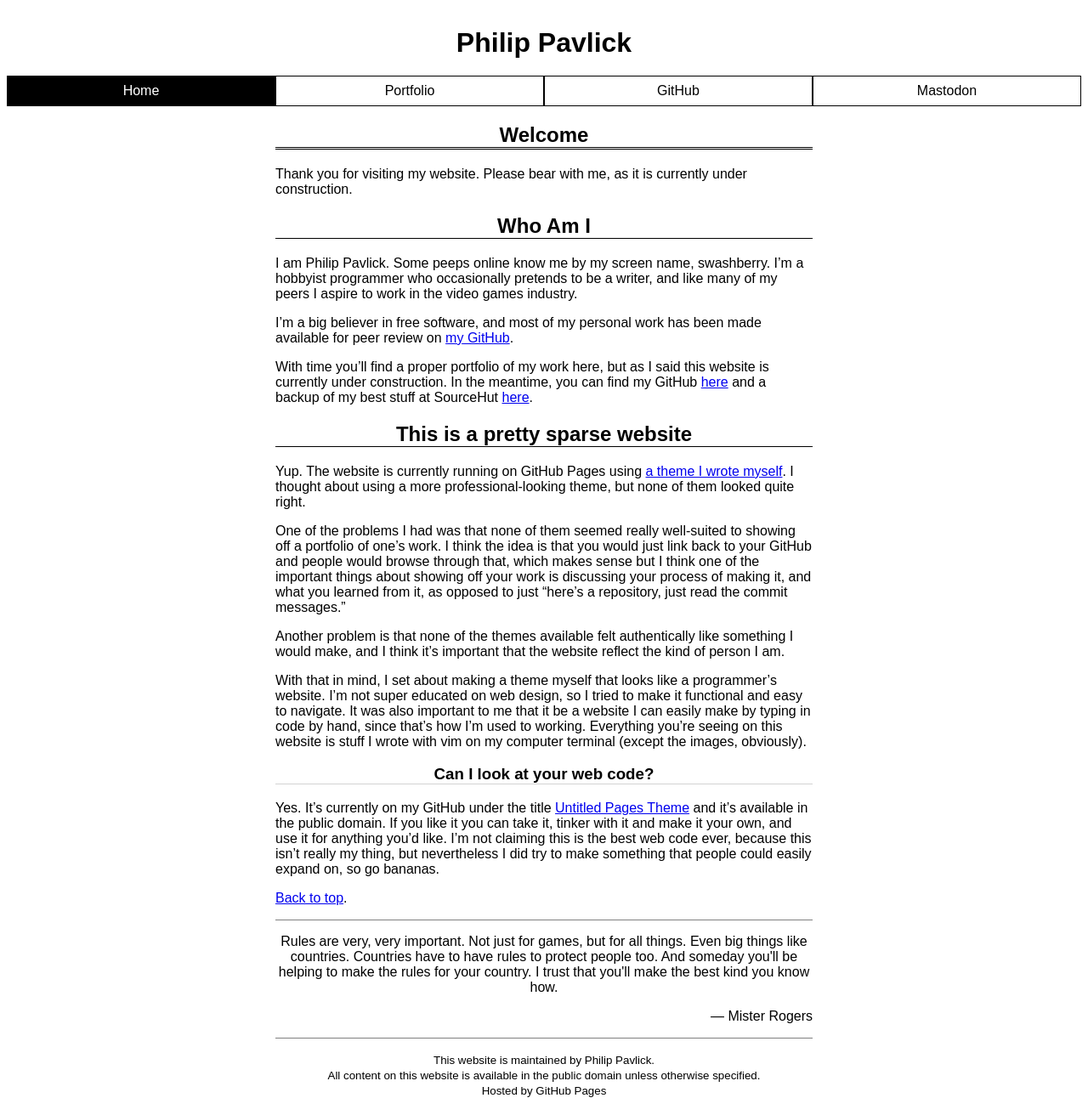
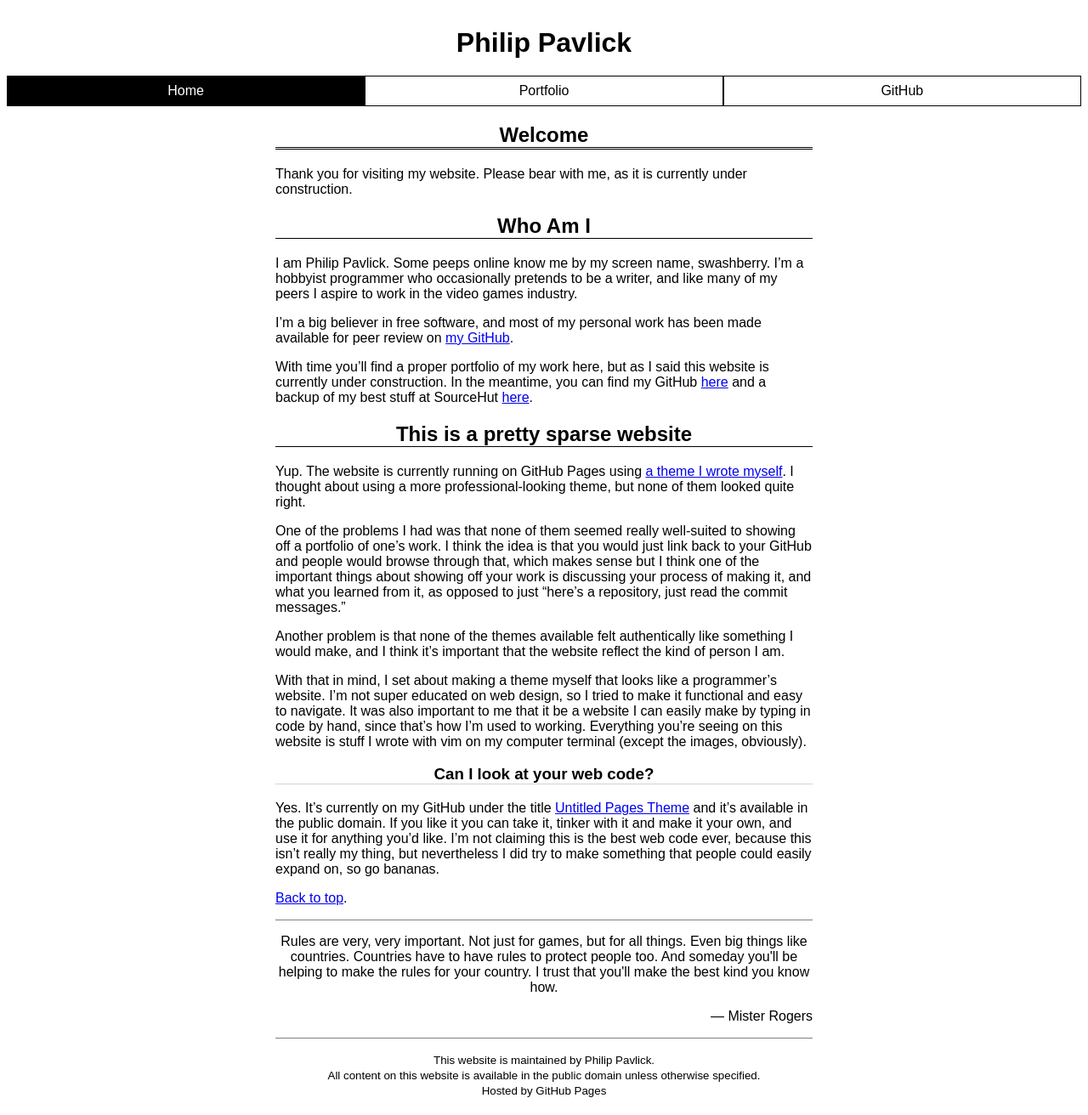
Before and after one commit to swashdev/swashdev.github.io, a Jekyll site: the page built from index.md, in a window 1280 px wide. Shown: the whole page at 85% size. Built offline with Jekyll 4.4.1, drawn with Linux system fonts in a browser that asks for light colours.

Commit message:
Remove Mastodon link from navigation bar.

```diff
--- a/_includes/header.html
+++ b/_includes/header.html
@@ -1,4 +1,3 @@
 <header>
-	{% for item in site.data.navigation %}<a href = "{{ item.link }}" {% if page.url == item.link or page.spoof_url == item.link %}class = "current"{% endif %}>{{ item.name }}</a>{% endfor %}<a rel = "me" target = "_blank" href = "https://github.com/swashdev">GitHub</a><a rel = "me" target = "_blank" href = "https://social.linux.pizza/@swashberry">Mastodon</a>
-
+	{% for item in site.data.navigation %}<a href = "{{ item.link }}" {% if page.url == item.link or page.spoof_url == item.link %}class = "current"{% endif %}>{{ item.name }}</a>{% endfor %}<a rel = "me" target = "_blank" href = "https://github.com/swashdev">GitHub</a>
 </header>
```
